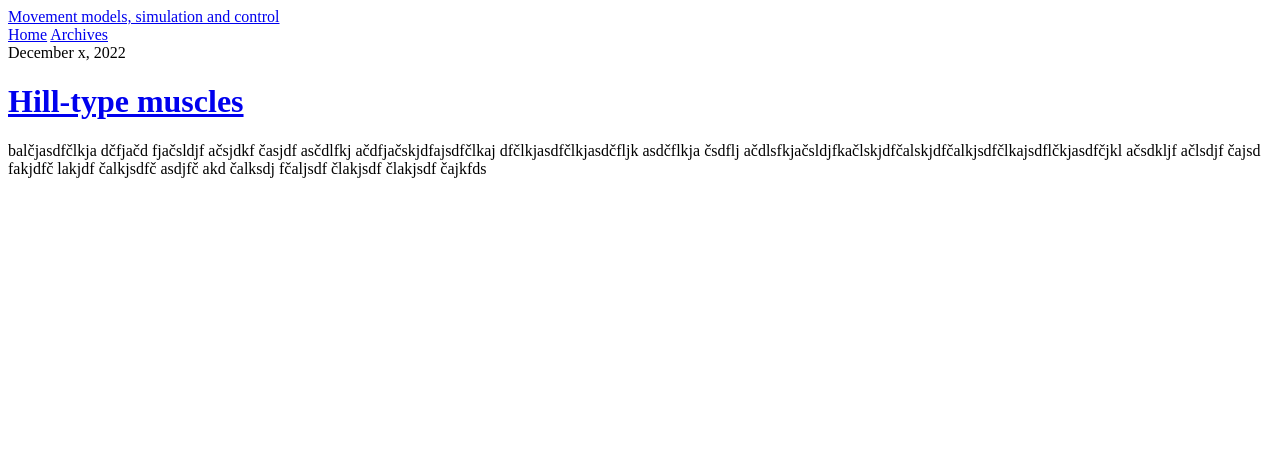
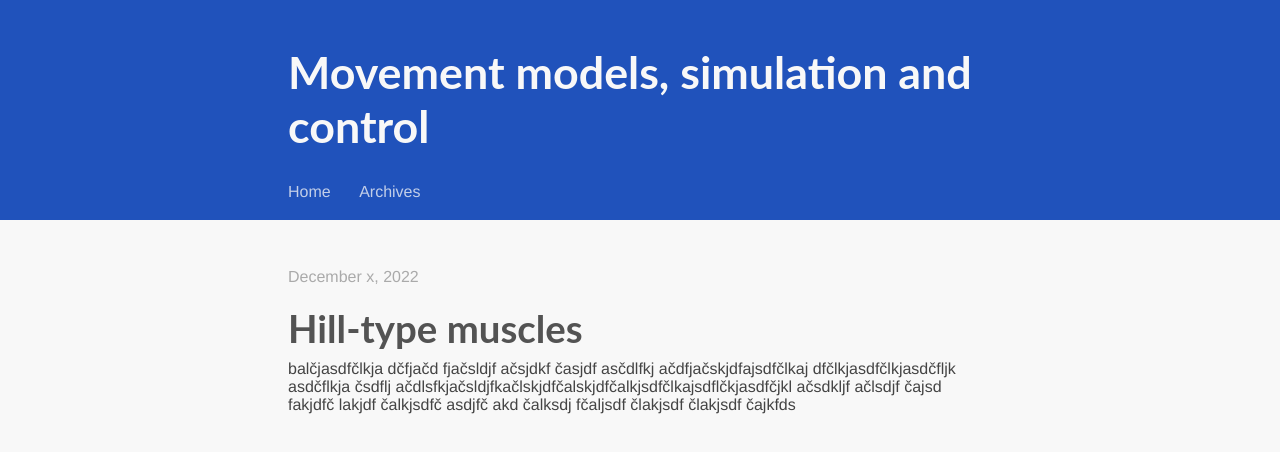
Before and after one commit to adam-matic/movement_models, a plain HTML site: page index.html in a window 1280 px wide. Drawn offline with Linux system fonts and the light colour scheme; the site is published under a folder, as on GitHub Pages, so addresses that start at the root find nothing.

Commit message:
css fix1

```diff
--- a/index.html
+++ b/index.html
@@ -6,7 +6,7 @@
 <meta name="viewport" content="width=device-width, initial-scale=1.0, viewport-fit=cover">
 <meta name="theme-color" content="#2052BB">
 <meta name="author" content="Adam Matić">
-<link href="/css/base.css" rel="stylesheet" type="text/css"/>
+<link href="css/base.css" rel="stylesheet" type="text/css"/>
 
 <title> Movement models</title>
 
```
